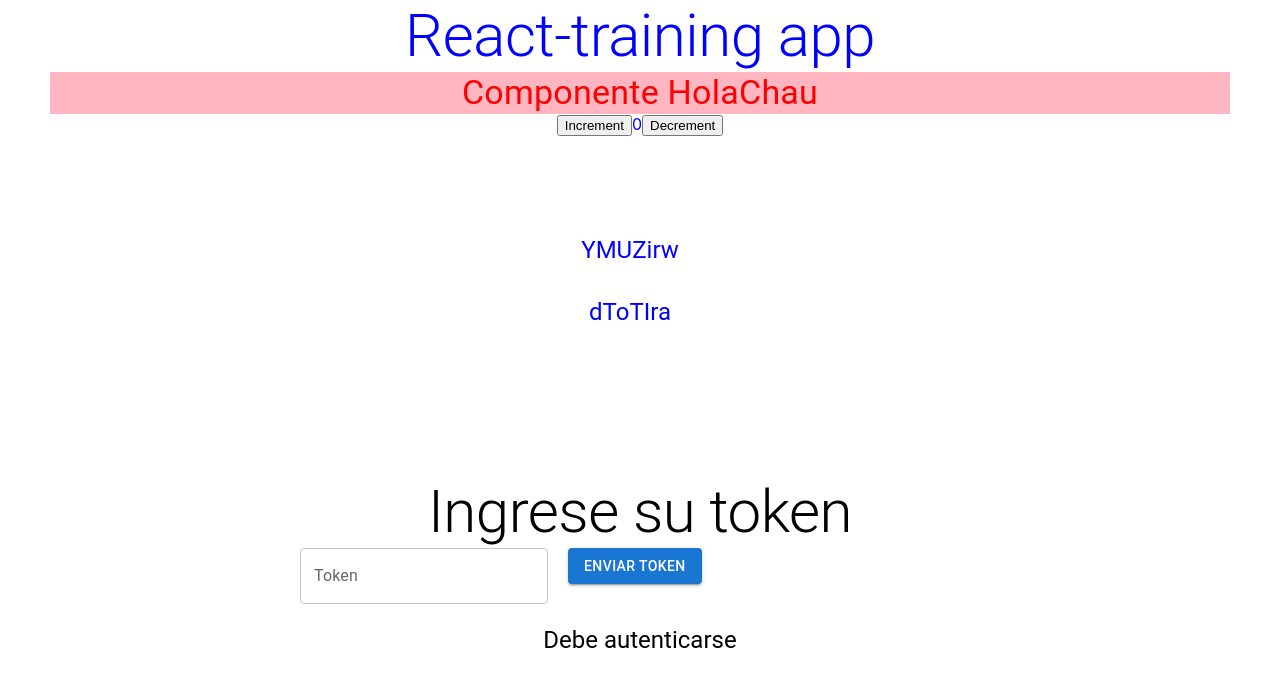
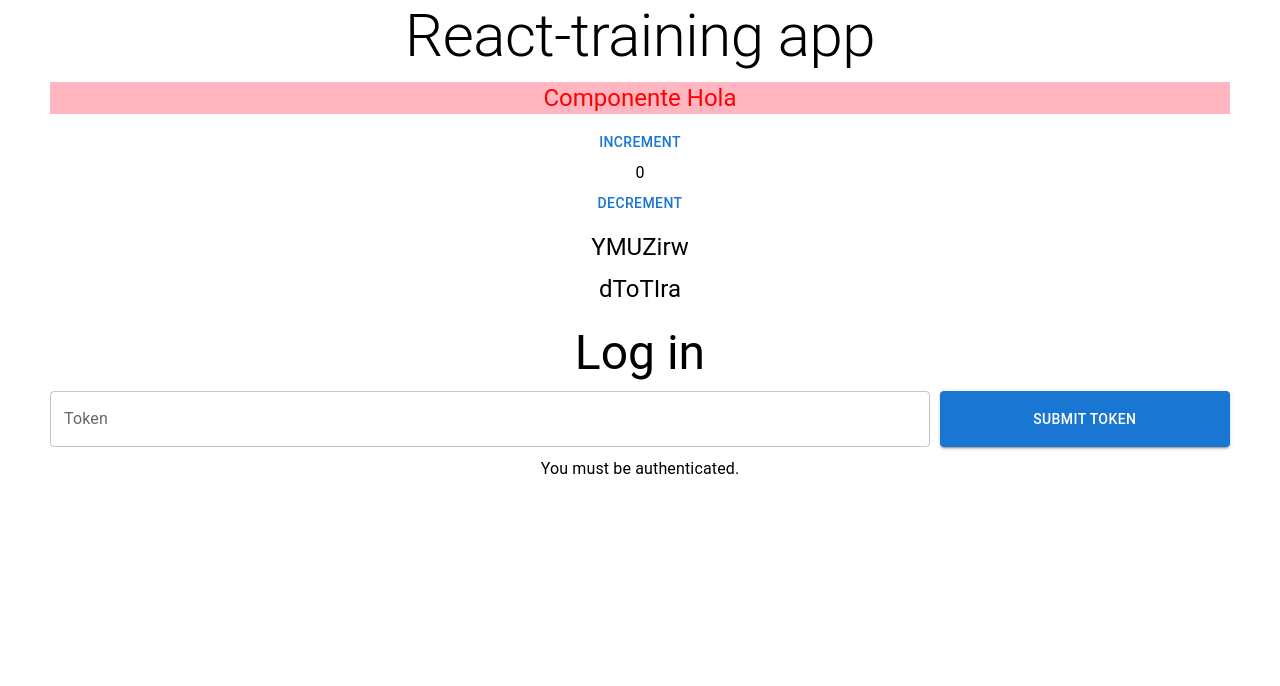
Before and after one commit to frcachon/practicando-react, a React (Create React App) app: page / in a window 1280 px wide. Shown: the top 686 px of the page. Built offline with nearby package versions, Linux system fonts and the light colour scheme; data requests are answered from the project's data file.

Commit message:
material ui full impl

```diff
--- a/src/features/containerForm/ContainerForm.module.css
+++ b/src/features/containerForm/ContainerForm.module.css
@@ -1,3 +1,6 @@
 .formBox {
-
+    display: flex;
+    flex-direction: row;
+    padding-bottom: 10px;
+    max-height: 60px;
 }
--- a/src/features/counter/Counter.js
+++ b/src/features/counter/Counter.js
@@ -1,24 +1,17 @@
 import React from 'react'
 import { useSelector, useDispatch } from 'react-redux'
 import { decrement, increment } from './counterSlice'
+import {Box, Button, Typography} from "@mui/material";
 
 export default function Counter() {
     const count = useSelector(state => state.counter.value)
     const dispatch = useDispatch()
 
     return (
-        <div>
-            <div>
-                <button aria-label="Increment value" onClick={() => dispatch(increment())} >
-                    Increment
-                </button>
-
-                <span>{count}</span>
-
-                <button aria-label="Decrement value" onClick={() => dispatch(decrement())} >
-                    Decrement
-                </button>
-            </div>
-        </div>
+        <Box>
+            <Button aria-label="Increment value" onClick={() => dispatch(increment())}>Increment</Button>
+            <Typography>{count}</Typography>
+            <Button aria-label="Decrement value" onClick={() => dispatch(decrement())}>Decrement</Button>
+        </Box>
     )
 }
--- /dev/null
+++ b/src/features/hola/Hola.js
@@ -0,0 +1,21 @@
+import React from 'react';
+import {Box, Typography} from "@mui/material";
+
+const Hola = ({myprop}) => {
+
+    const boxStyle = {
+        color: "Red",
+        background: "lightpink",
+        marginTop: "10px",
+        marginBottom: "10px"
+    };
+
+    return (
+        <Box sx={boxStyle}>
+            <Typography variant="h5">Componente Hola</Typography>
+        </Box>
+    );
+
+}
+
+export default Hola;
--- a/src/features/holaChau/HolaChau.js
+++ /dev/null
@@ -1,24 +0,0 @@
-import React from 'react';
-import {Box, Typography} from "@mui/material";
-
-const HolaChau = ({myprop}) => {
-
-    const boxStyle = {
-        color: "Red",
-        background: "lightpink"
-    };
-
-    return (
-        <div>
-            <Box sx={boxStyle}>
-                <Typography variant="h4" component="h2">
-                    Componente HolaChau
-                </Typography>
-            </Box>
-
-        </div>
-    );
-
-}
-
-export default HolaChau;
--- a/src/features/myComponent/MyComponent.js
+++ b/src/features/myComponent/MyComponent.js
@@ -5,7 +5,7 @@ import {
     TextField,
     Typography
 } from "@mui/material";
-import HolaChau from "../holaChau/HolaChau";
+import Hola from "../hola/Hola";
 import styles from "./MyComponent.module.css";
 import Counter from "../counter/Counter.js";
 import axios from "axios";
@@ -14,18 +14,10 @@ import ContainerForm from "../containerForm/ContainerForm";
 
 const MyComponent = () => {
 
-    const boxStyle = {
-        display: "flex",
-        flexDirection: "row",
-        marginRight: "300px",
-        marginLeft: "300px",
-        marginBottom: "20px"
-    };
-
     const [containers, setContainers] = useState([]);
     const [authenticated, setAuthenticated] = useState(false);
-    const [message, setMessage] = useState("Debe autenticarse");
-    const [title, setTitle] = useState("Ingrese su token");
+    const [message, setMessage] = useState("You must be authenticated.");
+    const [title, setTitle] = useState("Log in");
     const {register: registerToken, handleSubmit: handleSubmitToken} = useForm();
 
     let config = {
@@ -34,11 +26,20 @@ const MyComponent = () => {
 
     function TokenForm() {
         return (
-            <Box sx={boxStyle}>
+            <Box>
                 <form onSubmit={handleSubmitToken(handleRetrieveToken)}>
-                    <TextField {...registerToken("token", {required: 'true'})} id="token" label="Token" variant="outlined" sx={{marginRight: "20px"}} error={false}/>
-                    <Button variant="contained" type="submit">Enviar token</Button>
+                    <Box sx={{display: "flex", flexDirection: "row", maxHeight: "60px"}}>
+                        <Box sx={{flexGrow: "4", paddingRight: "10px"}}>
+                            <TextField {...registerToken("token", {required: 'true'})} id="token" label="Token"
+                                       variant="outlined" sx={{marginRight: "10px", height: "100%", width: "100%"}}
+                                       error={false}/>
+                        </Box>
+                        <Box sx={{flexGrow: "1"}}>
+                            <Button variant="contained" type="submit" sx={{height: "100%", width: "100%"}}>Submit token</Button>
+                        </Box>
+                    </Box>
                 </form>
+                <Typography component="span" sx={{ display: 'block', paddingTop: "10px"}}>{message}</Typography>
             </Box>
         );
     }
@@ -54,7 +55,7 @@ const MyComponent = () => {
             localStorage.setItem("accessToken", response.data.accessToken);
             console.log(response.data.accessToken);
             setAuthenticated(true);
-            setMessage("Autenticado correctamente. Puede añadir containers")
+            setMessage("Successfully authenticated. You are now able to add containers")
             setTitle("Add containers")
         } catch (error) {
             console.log(error.message)
@@ -71,7 +72,7 @@ const MyComponent = () => {
                 setContainers(response.data)
             });
         if (localStorage.getItem("accessToken") !== null) {
-            setMessage("Autenticado correctamente. Puede añadir containers")
+            setMessage("Successfully authenticated. You are now able to add containers")
             setTitle("Add containers")
             setAuthenticated(true)
         }
@@ -79,27 +80,24 @@ const MyComponent = () => {
     }, []);
 
     return (
-        <div>
         <Box className={styles.mainBox}>
             <Typography variant="h2" >React-training app</Typography>
-                <HolaChau myprop={handleProp}/>
+            <Hola myprop={handleProp}/>
             <Counter/>
-                <Box sx={{display: "flex", flexDirection: "column", width: "100%", height: "40vh", justifyContent: "center", alignItems: "center"}}>
+            <Box sx={{display: "flex", flexDirection: "column", justifyContent: "center", alignItems: "center", paddingTop: "10px", paddingBottom: "10px"}}>
                 {containers.map((c) => {
                     return (
-                            <Box key={c.id} sx={{display: "flex", flexDirection: "row", marginBottom: "30px"}}>
-                                <Typography sx={{marginRight: "20px"}} variant={"h5"}>{c.id}</Typography>
+                        <Box key={c.id} sx={{display: "flex", flexDirection: "row", marginBottom: "10px"}}>
+                            <Typography variant="h5">{c.id}</Typography>
                         </Box>
                     );
                 })}
             </Box>
+            <Box>
+                <Typography variant="h3" sx={{paddingBottom: "10px"}}>{title}</Typography>
+                {authenticated ? (<ContainerForm/>) : <TokenForm/>}
             </Box>
-            <Box>
-                <Typography variant="h2">{title}</Typography>
-                {authenticated ? <ContainerForm/> : <TokenForm/>}
-                <Typography variant="h5">{message}</Typography>
         </Box>
-        </div>
     );
 
 }
--- a/src/features/myComponent/MyComponent.module.css
+++ b/src/features/myComponent/MyComponent.module.css
@@ -1,14 +1,12 @@
 .mainBox {
-    color: Blue;
     display: flex;
     flex-direction: column;
-    margin-bottom: 20px;
     margin-left: 50px;
     margin-right: 50px;
 }
 
 .mainBox:hover {
-    color: darkgreen;
+    ;
 }
 
 .btn {
```
Also changed, not shown: src/features/containerForm/ContainerForm.js (+58 -24 lines). Lines whose indentation alone changed are shown as unchanged.
